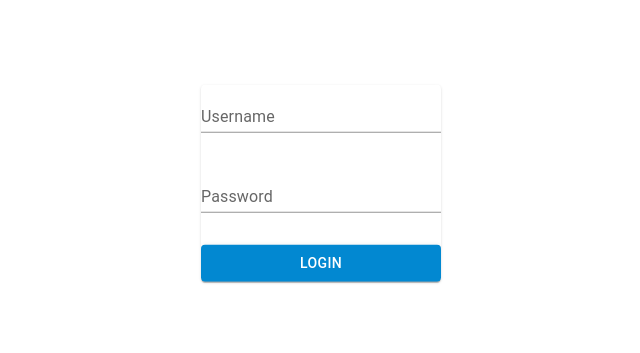
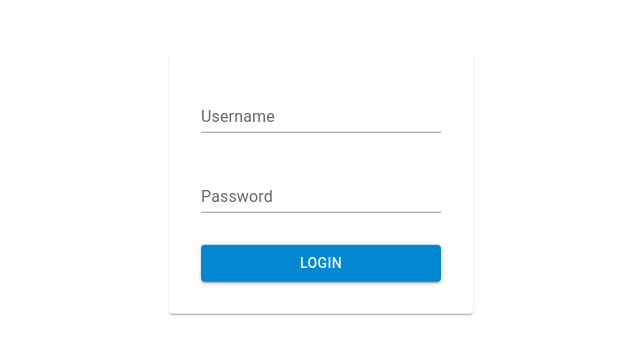
Before and after one commit to riabykhartem/bambooker, a React (Vite) app: page / in a window 1280 px wide. Shown: the part 217-570 px from the top of the page, without its empty margins (319-959 px from the left). Built offline with nearby package versions, Linux system fonts and the light colour scheme.

Commit message:
paddings fixed

```diff
--- a/src/features/login/components/LoginForm.tsx
+++ b/src/features/login/components/LoginForm.tsx
@@ -4,11 +4,14 @@ import { useLoginMutation } from '../hooks/useLoginMutation';
 
 const FormStyled = styled('form')`
     width: 15rem;
-
     display: flex;
     flex-direction: column;
+    gap: ${({ theme }) => theme.spacing(4)};
 
-    gap: ${({ theme }) => theme.spacing(4)};
+`;
+
+const CardStyled = styled(Card)`
+    padding: ${({ theme }) => theme.spacing(4)}
 `;
 
 export const LoginForm = () => {
@@ -28,7 +31,7 @@ export const LoginForm = () => {
   };
 
   return (
-    <Card>
+    <CardStyled>
       <FormStyled onSubmit={handleSubmit}>
         <FormControl variant="standard">
           <InputLabel htmlFor="username-input">Username</InputLabel>
@@ -40,6 +43,6 @@ export const LoginForm = () => {
         </FormControl>
         <Button type="submit" variant="contained" color="primary" disabled={loginMutation.isPending}>Login</Button>
       </FormStyled>
-    </Card>
+    </CardStyled>
   );
 };
--- a/src/layouts/CenterLayout.tsx
+++ b/src/layouts/CenterLayout.tsx
@@ -6,8 +6,6 @@ const BoxStyled = styled(Box)`
     left: 50%;
     top: 50%;
     transform: translate(-50%, -50%);
-
-    padding: ${({ theme }) => theme.spacing(4)};
 `;
 
 export default function CenterLayout() {
```
